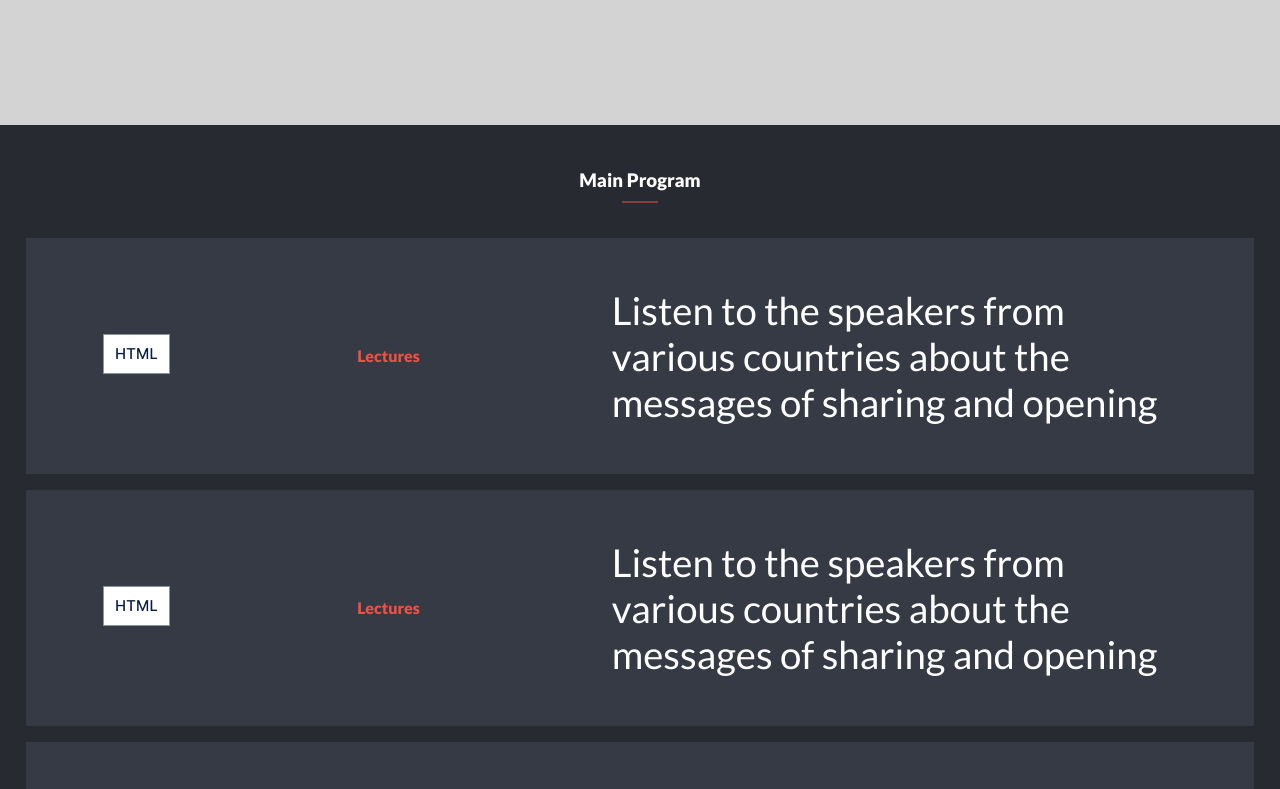
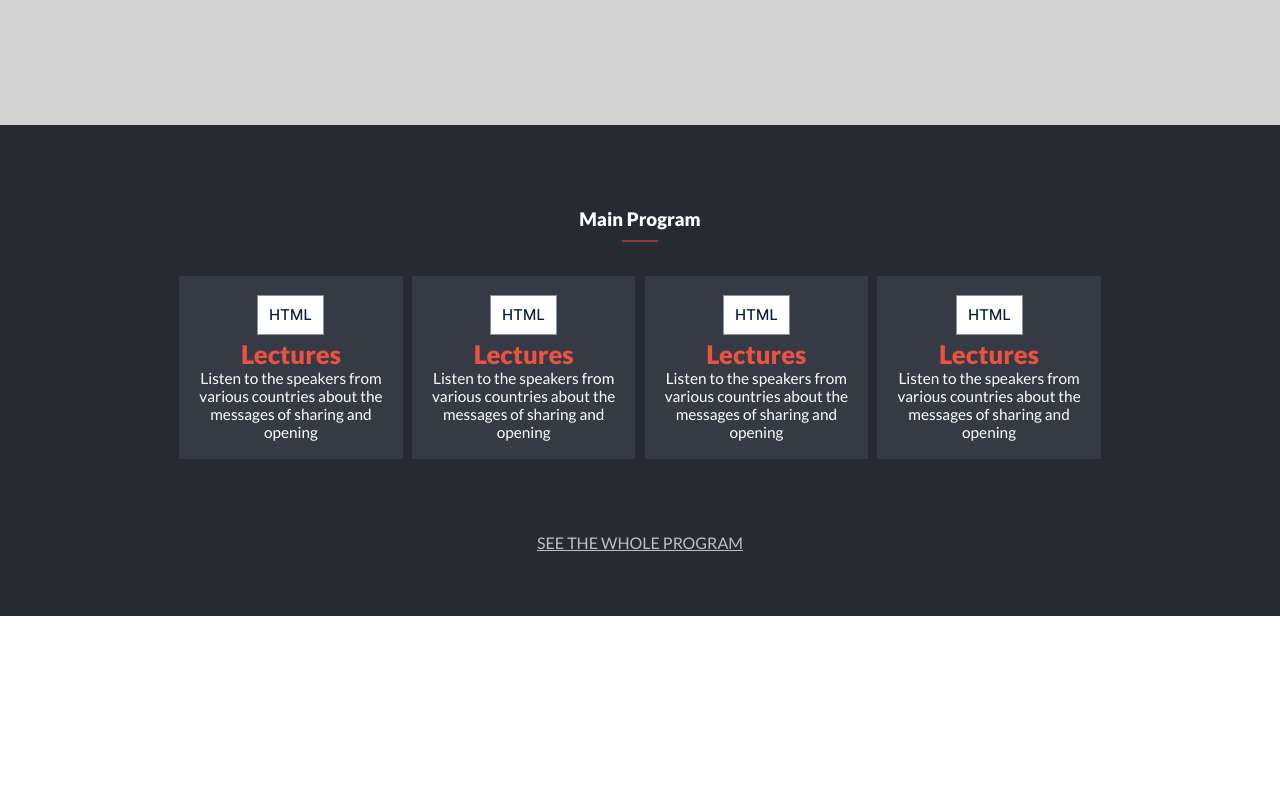
Before and after one commit to hamidazim321/Microverse-Capstone-1, a website with bundled scripts: page Home.html in a window 1280 px wide. Shown: the part 860-1649 px from the top of the page. After the commit the page ends 1476 px from the top, so only its background shows below. Built offline with nearby package versions, Linux system fonts and the light colour scheme.

Commit message:
Add Main Program Section on Home Page for Desktop

```diff
--- a/Home.html
+++ b/Home.html
@@ -61,6 +61,8 @@
       <span class="main-program-title-underline"></span>
     </h3>
 
+    <div class="cards">
+
       <div class="card">
         <div class="card-header">
           <img src="Images/html.png" class="card-img">
@@ -116,6 +118,7 @@
           </p>
         </div>
       </div>
+    </div>
     <button type="button" class="main-program-btn hideOnDesktop-I fc-white"> Join CC Global Summit 2023</button>
     <a href="#" class="main-program-link hideOnMobile-f fc-white">SEE THE WHOLE PROGRAM</a>
   </section>
--- a/style.css
+++ b/style.css
@@ -177,6 +177,13 @@ body {
   background-color: #353a44;
 }
 
+.cards {
+  display: flex;
+  flex-direction: column;
+  align-items: center;
+  gap: 2vh;
+}
+
 .card-header {
   width: 20%;
 }
@@ -342,7 +349,7 @@ body {
     align-items: center;
     background-color: #272a31;
     gap: 2vh;
-    padding: 2%;
+    padding: 5%;
   }
 
   .main-program-title {
@@ -360,37 +367,51 @@ body {
     opacity: 50%;
   }
 
-  .card {
+  .cards {
     display: flex;
     flex-direction: row;
     align-items: center;
+    gap: 1%;
+    margin: 0 10%;
+  }
+
+  .card {
+    display: flex;
+    flex-direction: column;
+    align-items: center;
     justify-content: space-evenly;
-    padding: 4%;
+    padding: 2%;
     background-color: #353a44;
   }
 
   .card-header {
-    width: 20%;
+    width: fit-content;
   }
 
   .card-title {
-    width: 20%;
+    width: fit-content;
   }
 
   .card-title span {
     font-family: 'lato', sans-serif;
+    font-size: 2vw;
     font-weight: 600;
   }
 
   .card-body {
-    width: 50%;
+    width: fit-content;
     padding: 0;
   }
 
   .card-content {
-    font-size: 3vw;
-    color: white;
+    font-size: 1.2vw;
     margin: 0;
+    text-align: center;
+  }
+
+  .main-program-link {
+    margin-top: 5%;
+    opacity: 70%;
   }
 
 }
```
Lines whose indentation alone changed are shown as unchanged.
